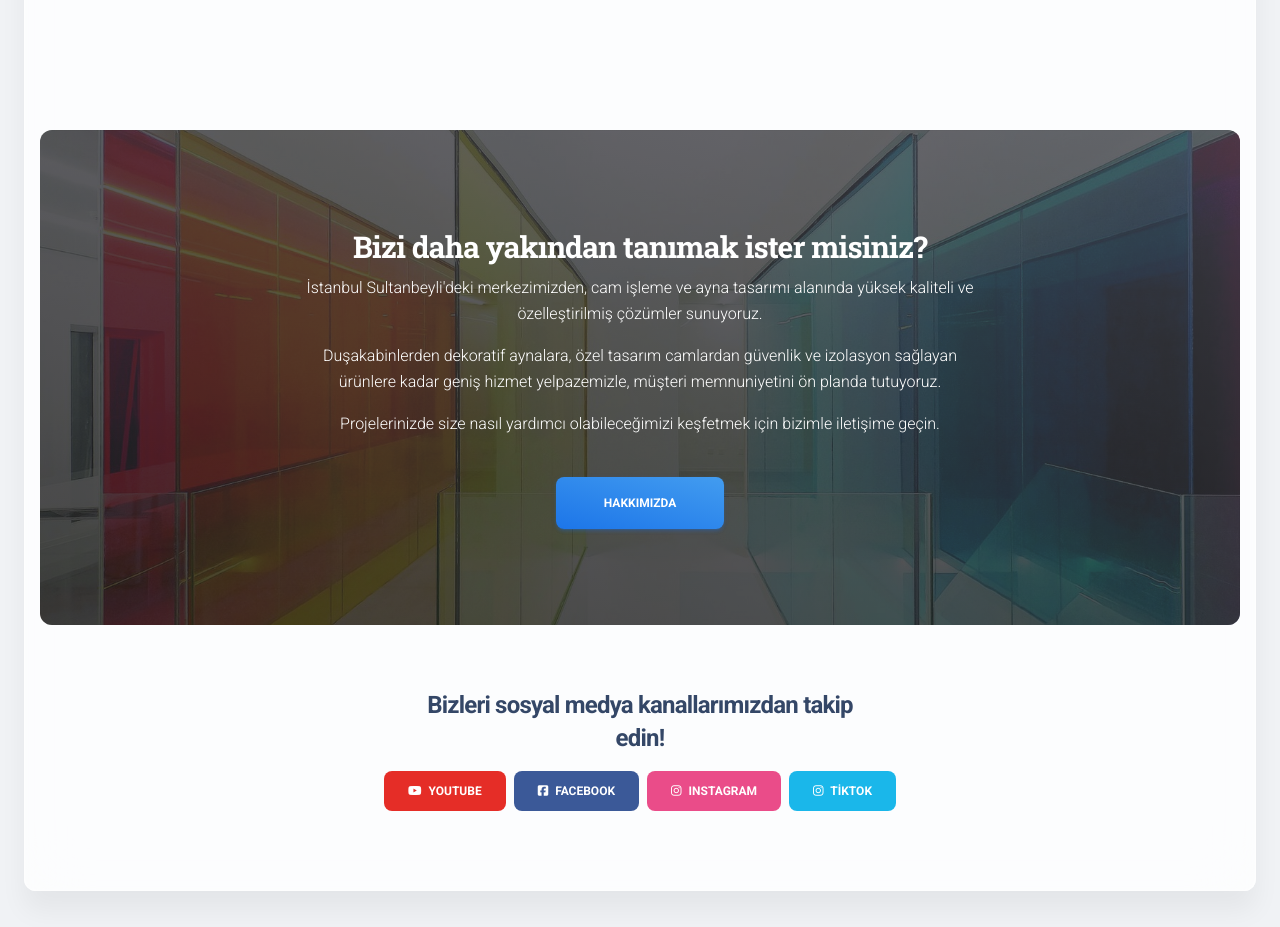
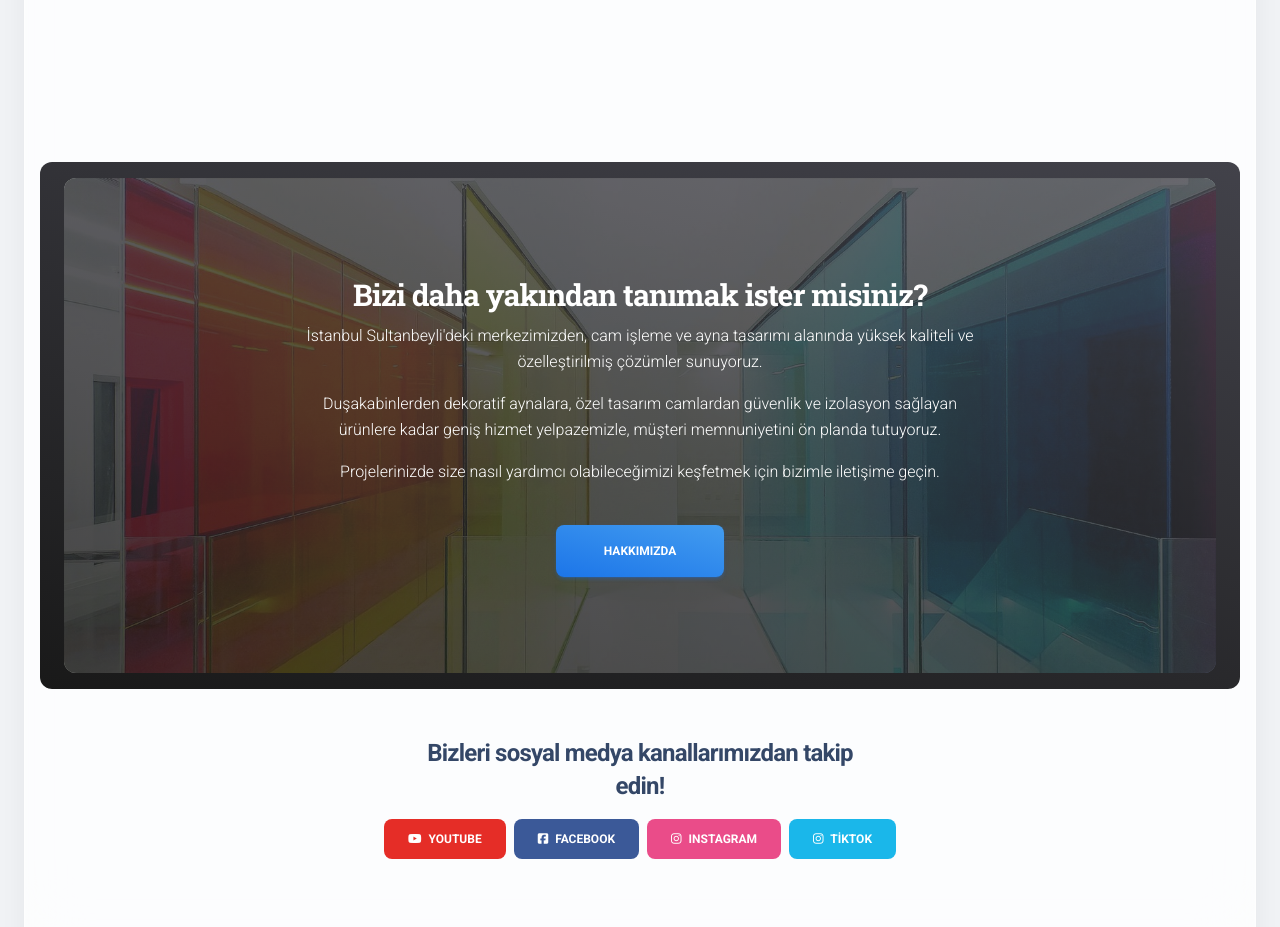
Before and after one commit to akifkemalaksu/magescam-project, a Vue app: page / in a window 1280 px wide. Shown: the part 3384-4311 px from the top of the page. Built offline with nearby package versions, Linux system fonts and the light colour scheme; no server answers; what @fawmi/vue-google-maps would draw is missing.

Commit message:
Revert "fix: merge nested container-fluid + page-header into single div to free horizontal space"
This reverts commit 874a38cbb52afadc03f5fbdcb48f346fd2d7955d.

```diff
--- a/src/views/AboutUs/AboutUsView.vue
+++ b/src/views/AboutUs/AboutUsView.vue
@@ -36,12 +36,17 @@ onUnmounted(() => {
   </div>
   <div class="card card-body blur shadow-blur mx-1 mx-md-4 mt-7">
     <div
-      class="page-header py-6 py-md-5 my-sm-3 mb-3 border-radius-xl"
+      class="container-fluid mt-sm-5 border-radius-xl"
       :style="{
-        backgroundColor: '#191925',
-        backgroundImage: `url(${background})`
+        background: 'linear-gradient(195deg, rgb(66, 66, 74), rgb(25, 25, 25))'
       }"
     >
+      <div
+        class="page-header py-6 py-md-5 my-sm-3 mb-3 border-radius-xl"
+        :style="{
+          backgroundImage: `url(${background})`
+        }"
+      >
         <span class="mask bg-gradient-dark"></span>
         <div class="container">
           <div class="row ">
@@ -84,6 +89,7 @@ onUnmounted(() => {
           </div>
         </div>
       </div>
+    </div>
     <hr class="my-5 mx-5 opacity-3">
 
     <!-- Contact Info Section -->
--- a/src/views/Contact/Contact.vue
+++ b/src/views/Contact/Contact.vue
@@ -34,12 +34,17 @@ let mailLink = computed(() => `mailto:${mail}`)
   </div>
   <div class="card card-body blur shadow-blur mx-1 mx-md-4 mt-7">
     <div
-      class="page-header py-6 py-md-5 my-sm-3 mb-3 border-radius-xl"
+      class="container-fluid mt-sm-5 border-radius-xl"
       :style="{
-        backgroundColor: '#191925',
-        backgroundImage: `url(${background})`
+        background: 'linear-gradient(195deg, rgb(66, 66, 74), rgb(25, 25, 25))'
       }"
     >
+      <div
+        class="page-header py-6 py-md-5 my-sm-3 mb-3 border-radius-xl"
+        :style="{
+          backgroundImage: `url(${background})`
+        }"
+      >
         <span class="mask bg-gradient-dark"></span>
         <div class="container">
           <div class="row ">
@@ -59,6 +64,7 @@ let mailLink = computed(() => `mailto:${mail}`)
           </div>
         </div>
       </div>
+    </div>
     <div class="py-5">
       <div class="container">
         <div class="row">
--- a/src/views/Presentation/PresentationView.vue
+++ b/src/views/Presentation/PresentationView.vue
@@ -89,12 +89,17 @@ onUnmounted(() => {
 
 
     <div
-      class="page-header py-6 py-md-5 my-sm-3 mb-3 border-radius-xl position-relative"
+      class="container-fluid mt-sm-5 border-radius-xl"
       :style="{
-        backgroundColor: '#191925',
-        backgroundImage: `url(${glassBackground})`
+        background: 'linear-gradient(195deg, rgb(66, 66, 74), rgb(25, 25, 25))'
       }"
     >
+      <div
+        class="page-header py-6 py-md-5 my-sm-3 mb-3 border-radius-xl"
+        :style="{
+          backgroundImage: `url(${glassBackground})`
+        }"
+      >
         <span class="mask bg-gradient-dark"></span>
         <div class="container">
           <div class="row">
@@ -121,6 +126,7 @@ onUnmounted(() => {
           </div>
         </div>
       </div>
+    </div>
     <div class="py-5">
       <div class="container">
         <div class="row">
```
